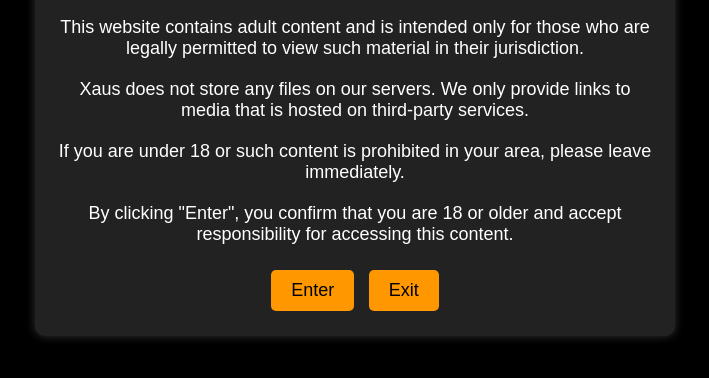
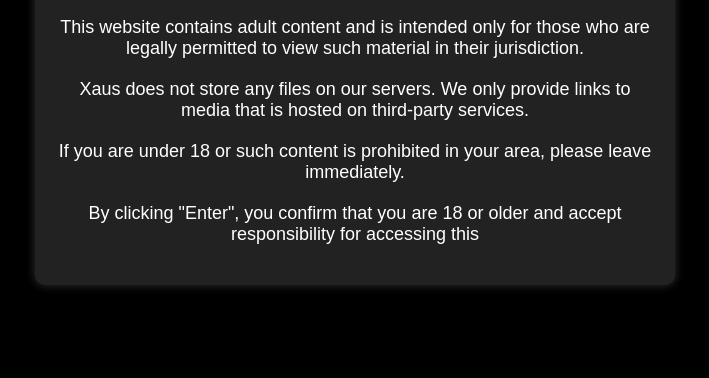
Before and after one commit to SocietyxDev/xausporn, a plain HTML site: page age.html in a window 1280 px wide. Shown: the part 182-560 px from the top of the page, without its empty margins (285-994 px from the left). Drawn offline with Linux system fonts and the light colour scheme.

Commit message:
Update age.html

```diff
--- a/age.html
+++ b/age.html
@@ -64,20 +64,4 @@
         <p>This website contains adult content and is intended only for those who are legally permitted to view such material in their jurisdiction.</p>
         <p>Xaus does not store any files on our servers. We only provide links to media that is hosted on third-party services.</p>
         <p>If you are under 18 or such content is prohibited in your area, please leave immediately.</p>
-        <p>By clicking "Enter", you confirm that you are 18 or older and accept responsibility for accessing this content.</p>
-
-        <div class="buttons">
-            <button onclick="verifyAge()">Enter</button>
-            <button onclick="window.location.href='https://www.google.com'">Exit</button>
-        </div>
-    </div>
-
-    <script>
-        function verifyAge() {
-            localStorage.setItem("verified", "true");
-            window.location.href = "index.html";
-        }
-    </script>
-
-</body>
-</html>
+        <p>By clicking "Enter", you confirm that you are 18 or older and accept responsibility for accessing this
```
